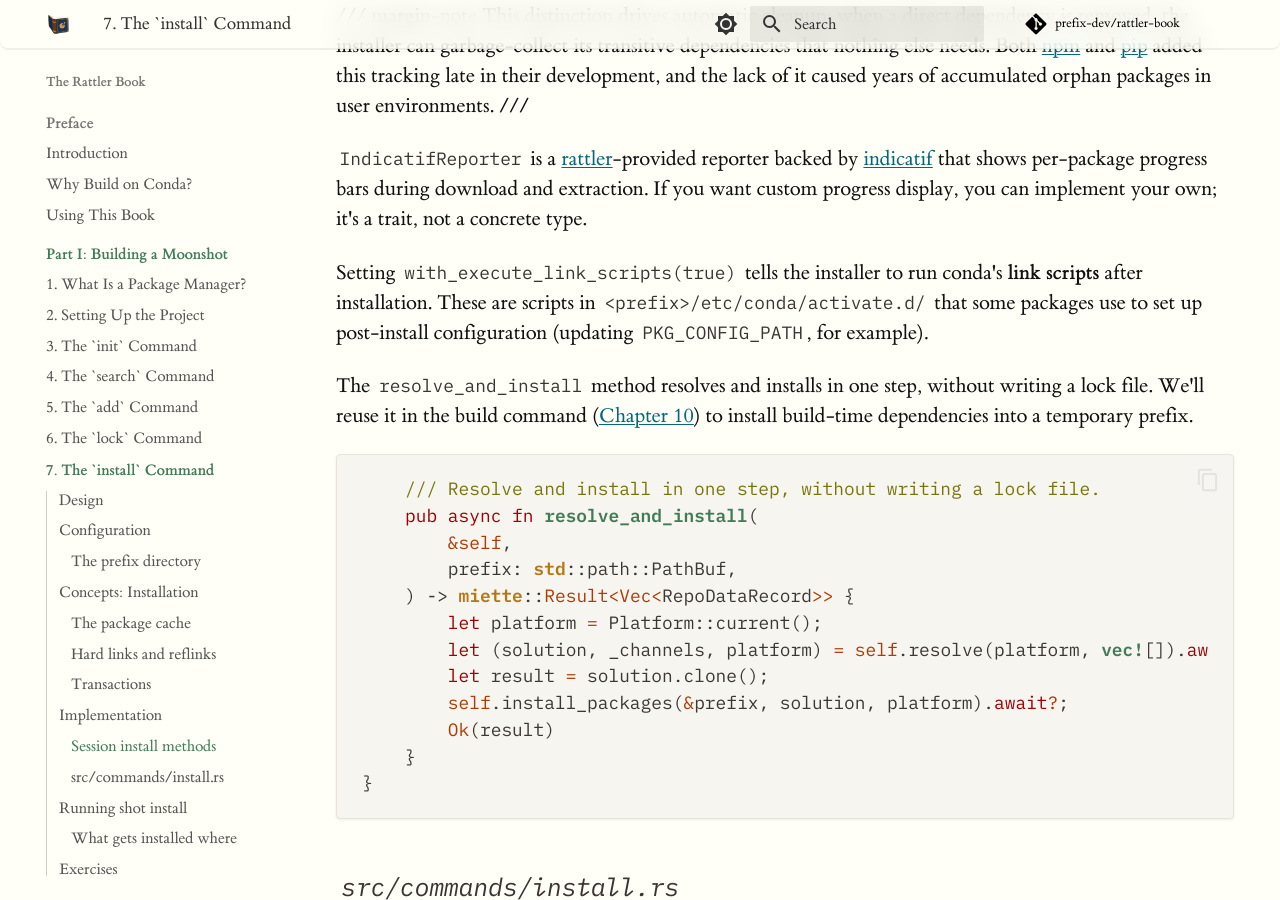
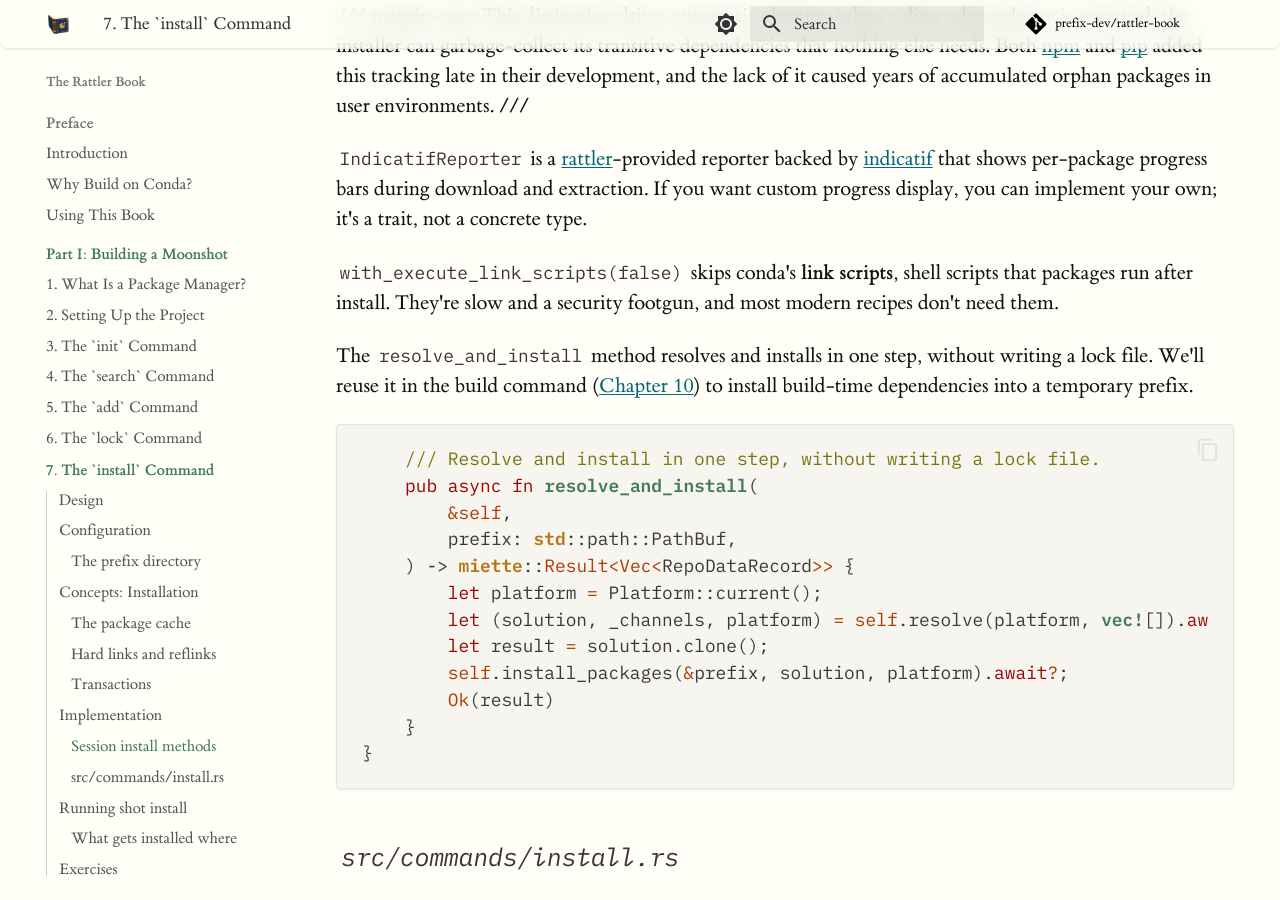
Before and after one commit to prefix-dev/rattler-book, an MkDocs documentation site: the page built from book/src/ch07-install.md, in a window 1280 px wide and 900 px high, scrolled down 6348 px. Built offline with MkDocs 1.6.1 and Material for MkDocs 9.7.7, drawn with Linux system fonts in a browser that asks for light colours; comment, search, counter and statistics services are not loaded.

```diff
--- a/book/src/ch07-install.md
+++ b/book/src/ch07-install.md
@@ -165,7 +165,7 @@ impl Session {
             .with_download_client(self.client.clone())
             .with_target_platform(platform)
             .with_installed_packages(installed_packages)
-            .with_execute_link_scripts(true)
+            .with_execute_link_scripts(false)
             .with_requested_specs(specs)
             .with_reporter(IndicatifReporter::builder().finish())
             .install(prefix, solution)
@@ -214,10 +214,9 @@ in user environments.
 progress bars during download and extraction. If you want custom progress
 display, you can implement your own; it's a trait, not a concrete type.
 
-Setting `with_execute_link_scripts(true)` tells the installer to run conda's
-**link scripts** after installation. These are scripts in
-`<prefix>/etc/conda/activate.d/` that some packages use to set up post-install
-configuration (updating `PKG_CONFIG_PATH`, for example).
+`with_execute_link_scripts(false)` skips conda's **link scripts**, shell
+scripts that packages run after install. They're slow and a security
+footgun, and most modern recipes don't need them.
 
 The `resolve_and_install` method resolves and installs in one step, without writing a lock file.
 We'll reuse it in the build command ([Chapter 10](ch10-build.md)) to install
--- a/pixi.toml
+++ b/pixi.toml
@@ -22,7 +22,9 @@ platforms = ["osx-arm64", "osx-64", "linux-64"]
 
 [feature.recording.dependencies]
 vhs = "*"                         # scripted terminal recordings → GIF (casts/*.tape → casts/*.gif)
-imagemagick = "*"                 # used by scripts/record-prep.sh to synthesize photo.jpg
+imagemagick = "*"                 # used by scripts/record-prep.sh to synthesize photo.jpg + bg.png
+chafa = "*"                       # renders photo_thumb.jpg as Unicode block art at end of cast
+fish = "*"                        # recording shell — highlights `shot` as a command keyword inline
 
 [feature.recording.tasks]
 _record-prep = { cmd = "bash scripts/record-prep.sh", depends-on = ["build-release"], description = "Build shot + lumen channel + seed photo.jpg/lumen.lua in /tmp/shot-demo/" }
```
Also changed, not shown: book/src/introduction.md (+3 -3 lines), 10 other files.
